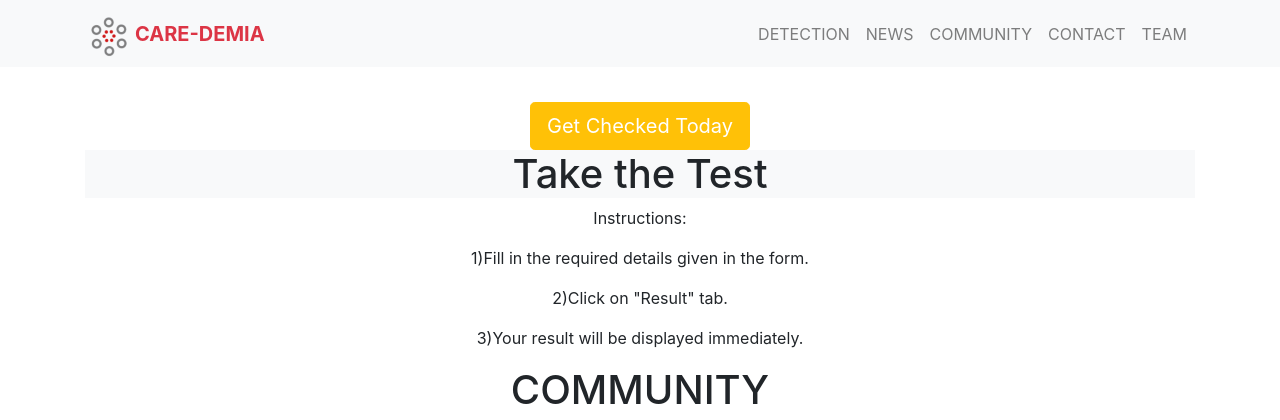
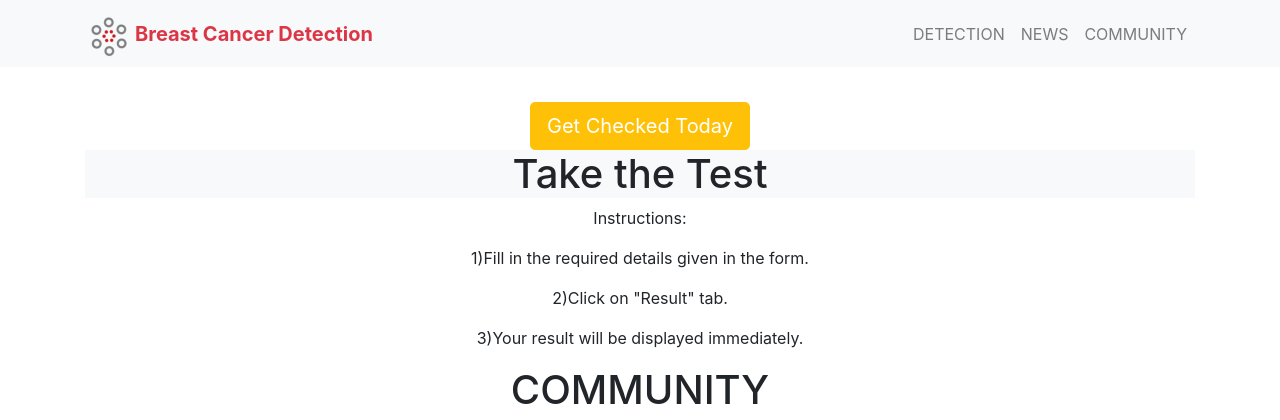
Before and after one commit to rajeevsingla780/Breast-Cancer-Prediction, a Flask app: page / in a window 1280 px wide. Shown: the top 420 px of that part. Run offline with Flask 2, Linux system fonts and the light colour scheme; the page is wider than the window, and the part outside it is not shown; some libraries are stand-ins or nearby versions.

Commit message:
Update index.html

```diff
--- a/templates/index.html
+++ b/templates/index.html
@@ -41,7 +41,7 @@
 
 			<div class="container">
         <img src="static/imgs/logo2.png">
-				<a href=""class="navbar-brand text-danger font-weight-bold">CARE-DEMIA</a>
+				<a href=""class="navbar-brand text-danger font-weight-bold">Breast Cancer Detection</a>
 
 
 
@@ -71,15 +71,6 @@
 
                 		</li>
 
-                		<li class="nav-item">
-                			<a href="#TEAM" class="nav-link text-black">  CONTACT   </a>
-
-                		</li>
-
-                		<li class="nav-item">
-                			<a href="#TEAM" class="nav-link text-black">  TEAM  </a>
-
-                		</li>
 
 
                 	</ul>
```
